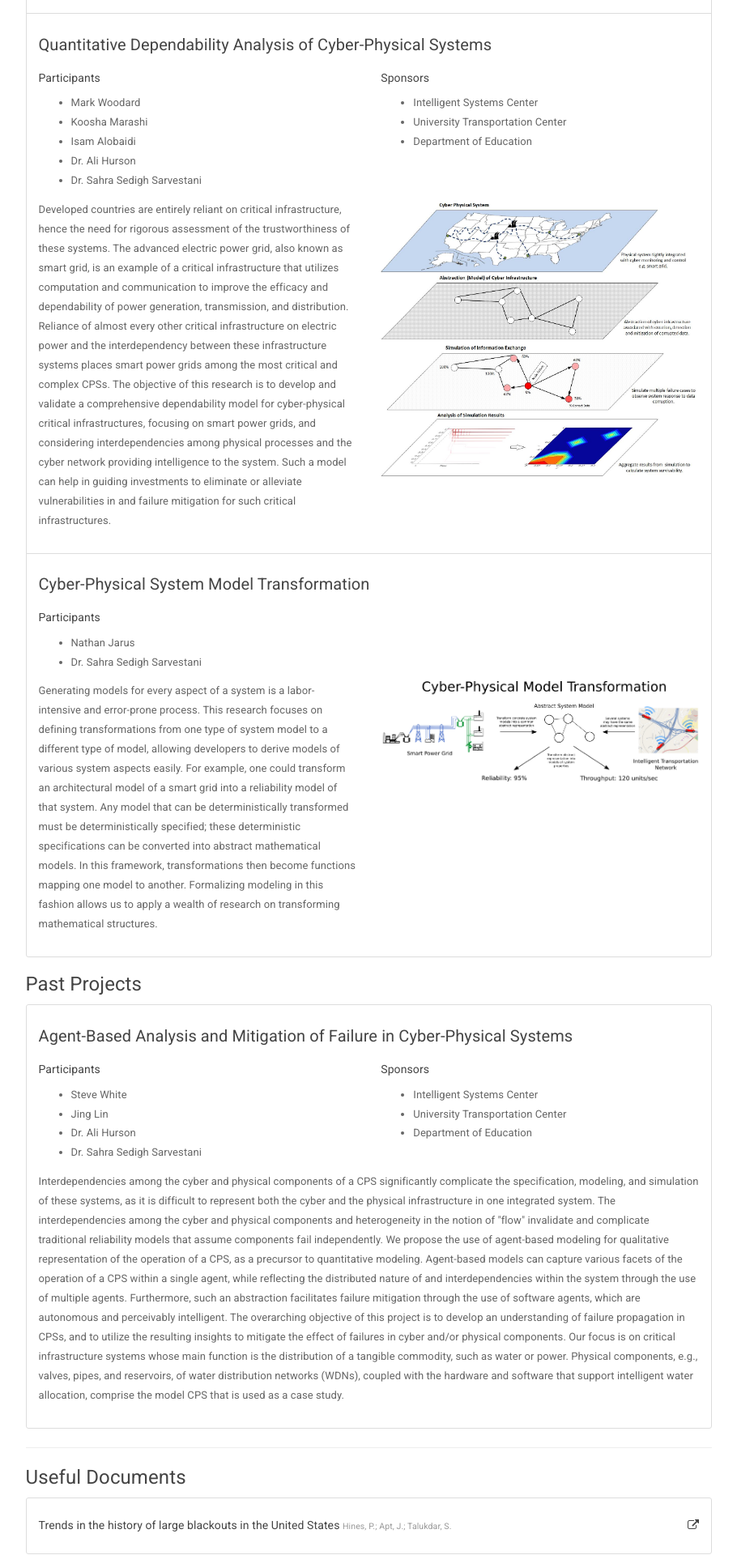
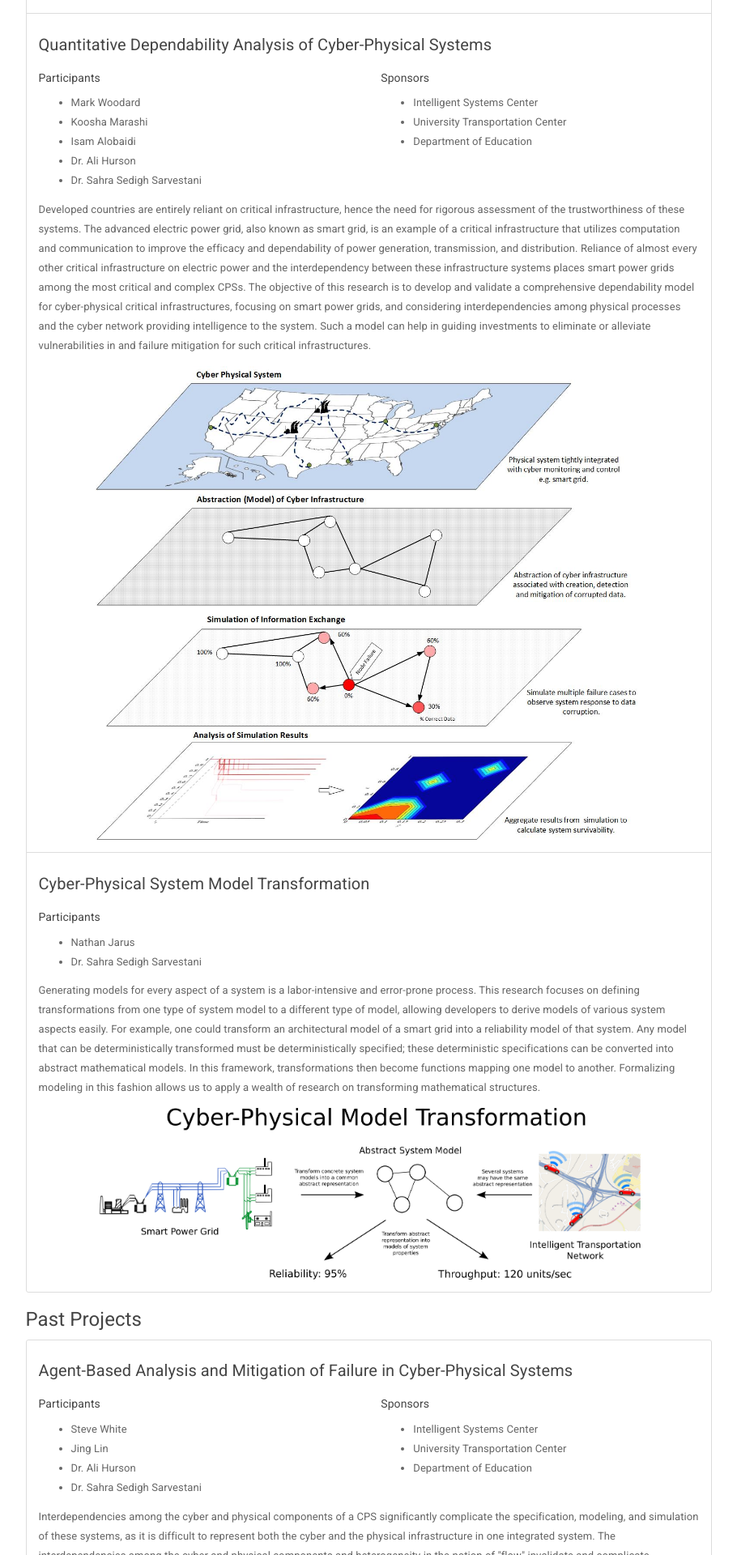
Before and after one commit to sendecomp/sendecomp-website, a Jekyll site: the page built from research-areas.html, in a window 1280 px wide. Shown: the part 573-2493 px from the top of the page at 81% size, without its empty margins (331-1241 px from the left). Built offline with Jekyll 4.4.1, drawn with Linux system fonts in a browser that asks for light colours.

Commit message:
Added figure and changed image placement.

```diff
--- a/_data/projects.yml
+++ b/_data/projects.yml
@@ -121,7 +121,7 @@
     yielding insights that may lead to significant changes in pedagogy.
   status: Active
   area: per
-  photo:
+  photo: percepolis.jpg
   members:
     - name: Tyler Morrow
     - name: Shaun Wagner
--- a/_includes/project.html
+++ b/_includes/project.html
@@ -23,18 +23,16 @@
     {% endif %}
   </div>
   <div class="row">
-    {% if proj.photo %}
-      <div class="col-sm-6">
+    <div class="col-xs-12">
       <p>{{ proj.desc }}</p>
     </div>
-      <div class="col-sm-6">
+  </div>
+  {% if proj.photo %}
+  <div class="row">
+    <div class="col-md-10 col-md-offset-1">
       <img class="media-object" width="100%"
            src="{{ site.baseurl }}/img/projects/{{ proj.photo }}" alt="No Photo">
     </div>
-    {% else %}
-      <div class="col-sm-12">
-        <p>{{ proj.desc }}</p>
   </div>
   {% endif %}
 </div>
-</div>
```
Also changed, not shown: img/projects/percepolis.jpg (added). Lines whose indentation alone changed are shown as unchanged.
